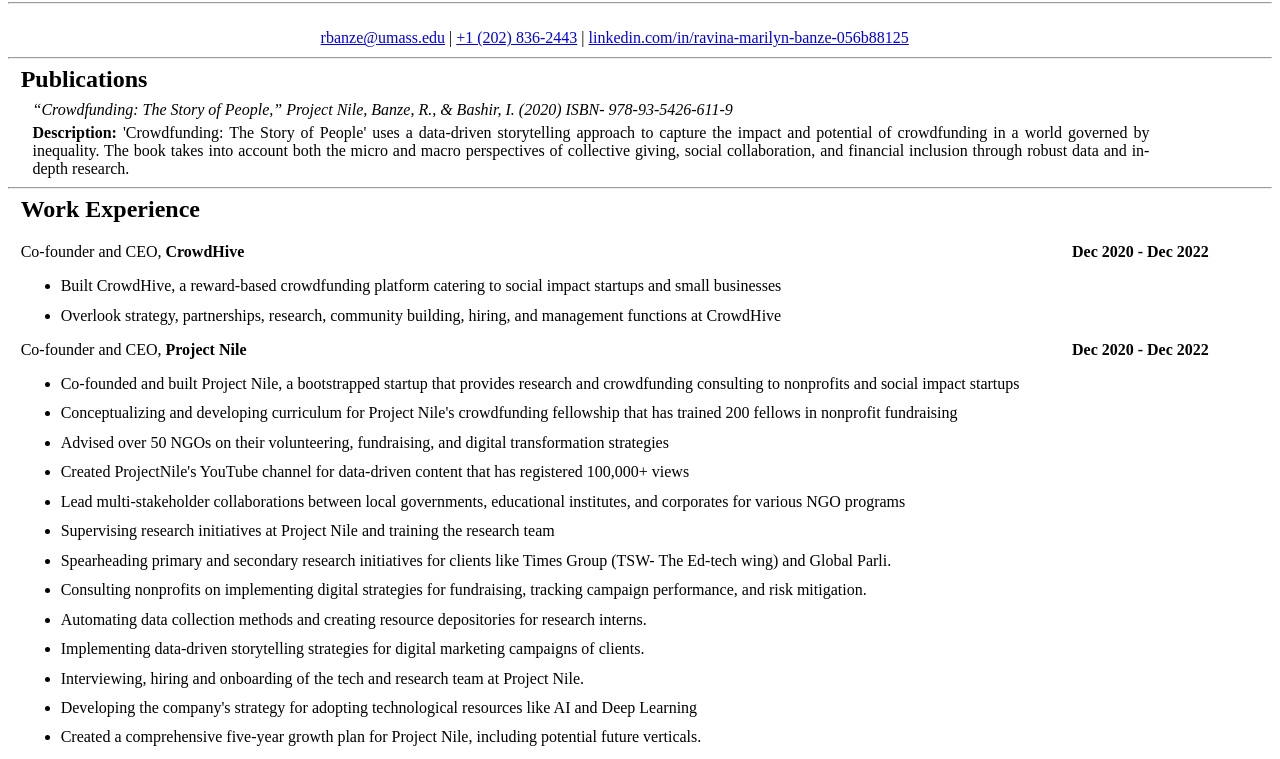
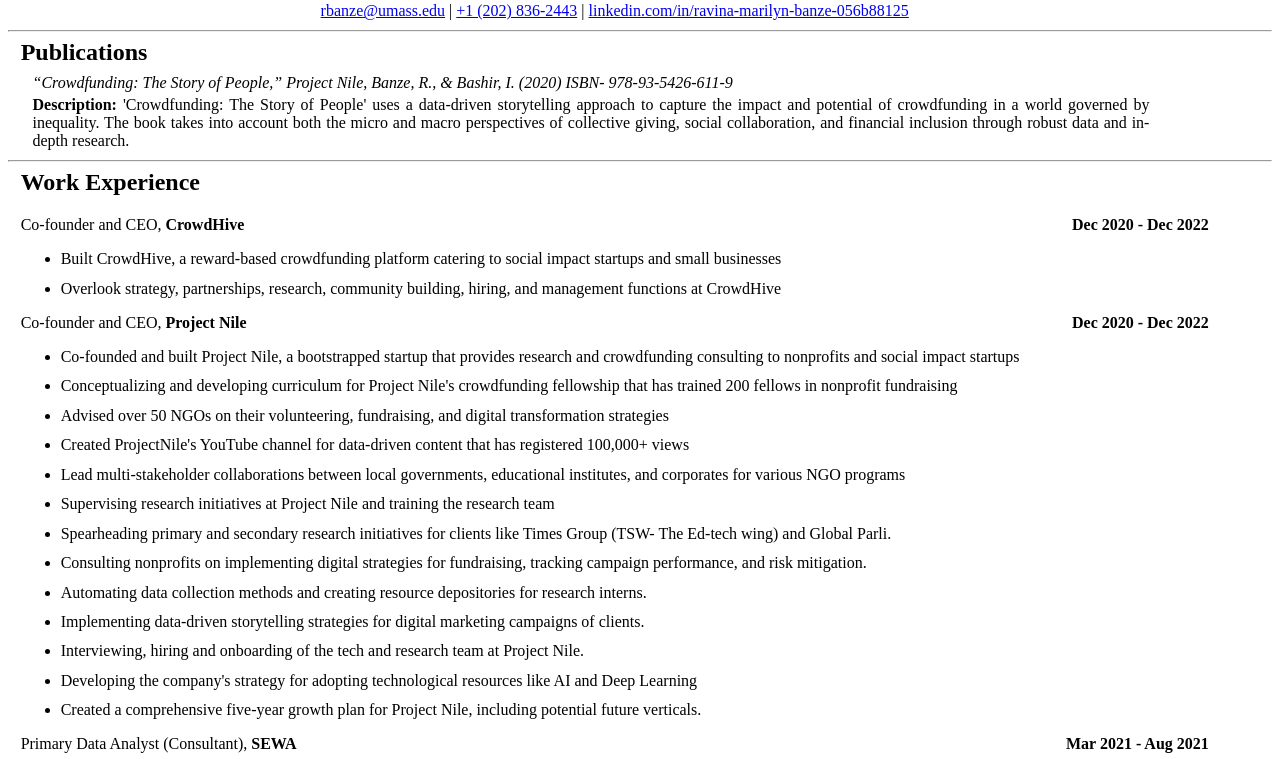
Before and after one commit to ravinabanz/Resume, a plain HTML site: page index.html in a window 1280 px wide. Shown: the part 83-842 px from the top of the page. Drawn offline with Linux system fonts and the light colour scheme.

Commit message:
Update index.html

```diff
--- a/index.html
+++ b/index.html
@@ -46,13 +46,8 @@
         <h1 class="name">
             Ravina Marilyn Banze
         </h1>
-    </div>
-    <hr class="section-break">
 
     <!--Links-->
-    <div class="section">
-        <br>
-        <br>
         <p class="links">
             <a href="mailto:rbanze@umass.edu">rbanze@umass.edu</a> |
             <a href="tel:+12028362443">+1 (202) 836-2443</a> |
```
